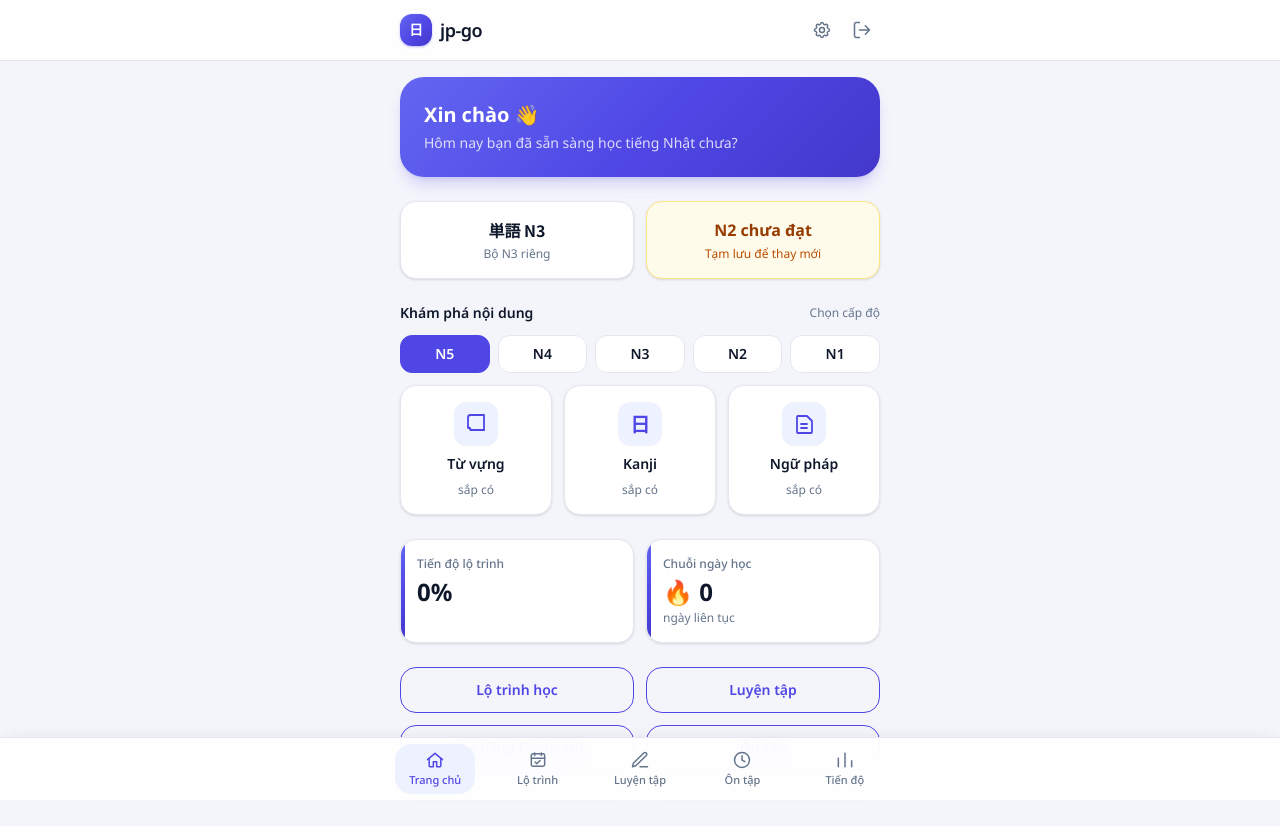
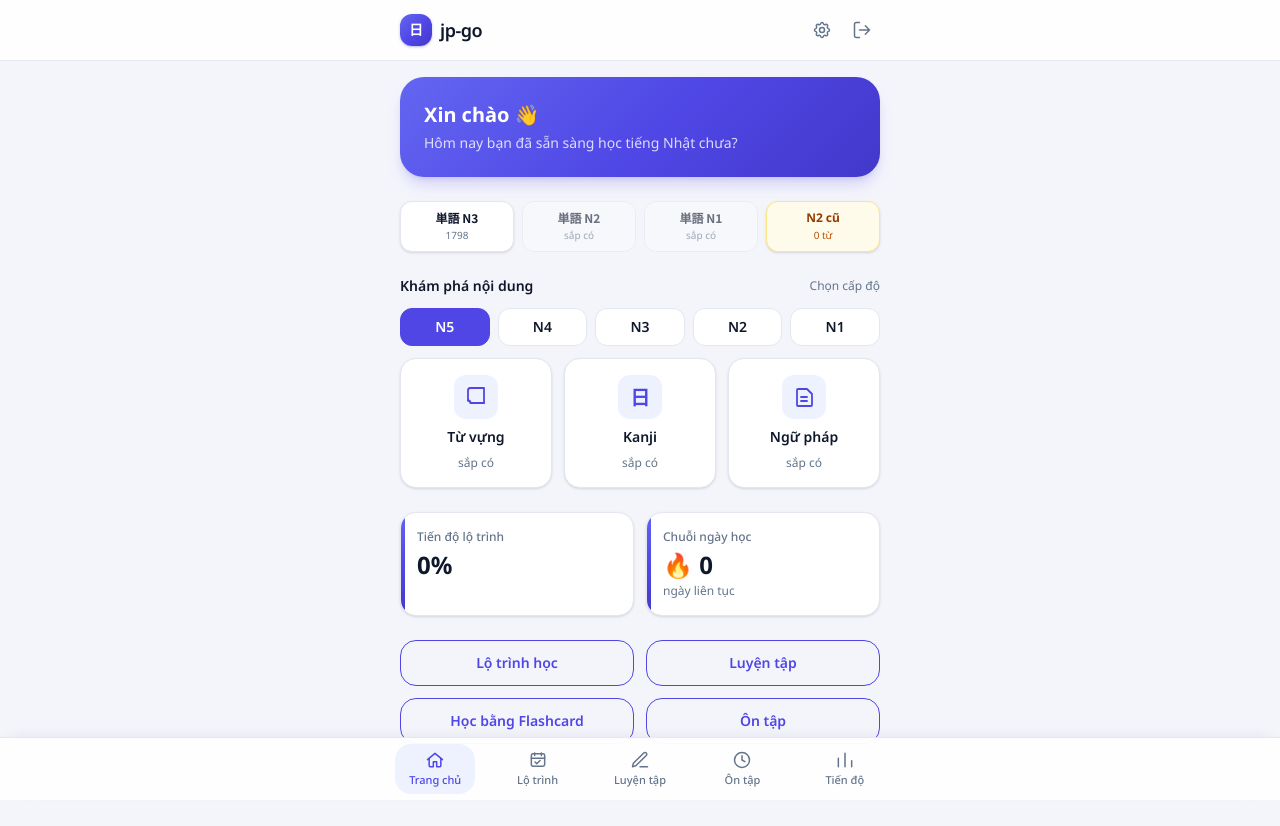
Before and after one commit to cuongluv92/jp-go, a Next.js app: page / in a window 1280 px wide. Shown: the top 826 px of the page. Built offline with nearby package versions, Linux system fonts and the light colour scheme; no server answers; the database is empty.

Commit message:
fix: compact separate Tango/legacy shortcuts and clean N3/N2 slots

```diff
--- a/app/page.tsx
+++ b/app/page.tsx
@@ -11,6 +11,7 @@ import { getDueGrammarForReview, getGrammarLevelCounts } from "@/lib/data/gramma
 import { getDueKanjiForReview, getKanjiLevelCounts } from "@/lib/data/kanji-service";
 import { getDueReviewSchedules } from "@/lib/data/review-service";
 import { getStudyPlanDays, listActiveStudyPlans, type StudyDayRow, type StudyPlanRow } from "@/lib/data/study-plan-service";
+import { getVocabularyCollection } from "@/lib/data/vocabulary-collections";
 import { useVocabulary } from "@/lib/data/vocabulary-context";
 import { createClient } from "@/lib/supabase/client";
 import { computeStreak } from "@/lib/study-plan";
@@ -26,15 +27,6 @@ interface HomeCachedData {
   dueCount: number;
 }
 
-/**
- * Trang chủ chỉ còn vai trò tổng quan + điều hướng (mục lớn Từ vựng/Kanji/
- * Ngữ pháp, thống kê tiến độ) — việc quản lý lộ trình thật sự ("Hôm nay học
- * gì", đánh dấu hoàn thành, đổi tên/dừng lộ trình...) nằm ở trang riêng
- * `/plan`. Thẻ "Tiến độ lộ trình" ở đây gộp TẤT CẢ lộ trình đang chạy song
- * song (nếu có nhiều), không chỉ 1 lộ trình. Khi có mục đến hạn ôn tập,
- * banner ở đầu trang nổi bật lên ngay để Trang chủ thực sự là nơi mở ra
- * mọi thứ cần làm hôm nay, không chỉ là màn hình tĩnh.
- */
 export default function HomePage() {
   const { words, archivedWords } = useVocabulary();
   const cached = getCached<HomeCachedData>(HOME_CACHE_KEY);
@@ -98,7 +90,11 @@ export default function HomePage() {
   const planProgressPercent = days.length > 0 ? Math.round((completedDays.length / days.length) * 100) : 0;
   const streak = computeStreak(completedDays.map((d) => d.completed_at as string));
 
-  const vocabCountForLevel = (selectedLevel === "N2" ? archivedWords : words).filter((w) => w.jlpt === selectedLevel && !w.isHidden).length;
+  const vocabCountForLevel = words.filter(
+    (w) => w.jlpt === selectedLevel && !w.isHidden && getVocabularyCollection(w) === "current",
+  ).length;
+  const tangoN3Count = words.filter((w) => !w.isHidden && getVocabularyCollection(w) === "tango-n3").length;
+  const oldN2VocabCount = archivedWords.filter((w) => !w.isHidden).length;
   const kanjiCountForLevel = kanjiCounts?.[selectedLevel] ?? 0;
   const grammarCountForLevel = grammarCounts?.[selectedLevel] ?? 0;
 
@@ -108,30 +104,29 @@ export default function HomePage() {
         <h1 className="text-xl font-bold">Xin chào 👋</h1>
         <p className="mt-1 text-sm text-white/80">Hôm nay bạn đã sẵn sàng học tiếng Nhật chưa?</p>
         {dueCount > 0 && (
-          <Link
-            href="/review"
-            className="mt-3 flex items-center justify-between gap-2 rounded-xl bg-white/15 px-3.5 py-2.5 text-sm font-semibold transition active:scale-[0.98]"
-          >
+          <Link href="/review" className="mt-3 flex items-center justify-between gap-2 rounded-xl bg-white/15 px-3.5 py-2.5 text-sm font-semibold transition active:scale-[0.98]">
             <span>🔔 {dueCount} mục đang đến hạn ôn tập</span>
             <span className="text-xs">Ôn ngay →</span>
           </Link>
         )}
       </section>
 
-      <section className="grid grid-cols-2 gap-3">
-        <Link
-          href="/vocabulary?collection=tango-n3"
-          className="rounded-2xl border border-border bg-surface px-4 py-4 text-center shadow-sm"
-        >
-          <span className="font-jp block text-base font-bold">単語 N3</span>
-          <span className="mt-1 block text-xs text-muted">Bộ N3 riêng</span>
+      <section className="grid grid-cols-4 gap-2">
+        <Link href="/vocabulary?collection=tango-n3" className="rounded-xl border border-border bg-surface px-2 py-2 text-center shadow-sm">
+          <span className="font-jp block text-xs font-bold">単語 N3</span>
+          <span className="mt-0.5 block text-[10px] text-muted">{tangoN3Count}</span>
         </Link>
-        <Link
-          href="/vocabulary?collection=n2-chua-dat"
-          className="rounded-2xl border border-amber-200 bg-amber-50 px-4 py-4 text-center shadow-sm"
-        >
-          <span className="block text-base font-bold text-amber-800">N2 chưa đạt</span>
-          <span className="mt-1 block text-xs text-amber-700">Tạm lưu để thay mới</span>
+        <div className="rounded-xl border border-border bg-slate-50 px-2 py-2 text-center opacity-60">
+          <span className="font-jp block text-xs font-bold">単語 N2</span>
+          <span className="mt-0.5 block text-[10px] text-muted">sắp có</span>
+        </div>
+        <div className="rounded-xl border border-border bg-slate-50 px-2 py-2 text-center opacity-60">
+          <span className="font-jp block text-xs font-bold">単語 N1</span>
+          <span className="mt-0.5 block text-[10px] text-muted">sắp có</span>
+        </div>
+        <Link href="/n2-legacy" className="rounded-xl border border-amber-200 bg-amber-50 px-2 py-2 text-center shadow-sm">
+          <span className="block text-xs font-bold text-amber-800">N2 cũ</span>
+          <span className="mt-0.5 block text-[10px] text-amber-700">{oldN2VocabCount} từ</span>
         </Link>
       </section>
 
@@ -155,34 +150,12 @@ export default function HomePage() {
       </section>
 
       <section className="grid grid-cols-2 gap-3">
-        <Link
-          href="/plan"
-          className="flex items-center justify-center rounded-2xl border border-accent px-4 py-3 text-center text-sm font-semibold text-accent transition active:scale-[0.98]"
-        >
-          Lộ trình học
-        </Link>
-        <Link
-          href="/practice"
-          className="flex items-center justify-center rounded-2xl border border-accent px-4 py-3 text-center text-sm font-semibold text-accent transition active:scale-[0.98]"
-        >
-          Luyện tập
-        </Link>
-        <Link
-          href="/flashcards"
-          className="flex items-center justify-center rounded-2xl border border-accent px-4 py-3 text-center text-sm font-semibold text-accent transition active:scale-[0.98]"
-        >
-          Học bằng Flashcard
-        </Link>
-        <Link
-          href="/review"
-          className="relative flex items-center justify-center rounded-2xl border border-accent px-4 py-3 text-center text-sm font-semibold text-accent transition active:scale-[0.98]"
-        >
+        <Link href="/plan" className="flex items-center justify-center rounded-2xl border border-accent px-4 py-3 text-center text-sm font-semibold text-accent transition active:scale-[0.98]">Lộ trình học</Link>
+        <Link href="/practice" className="flex items-center justify-center rounded-2xl border border-accent px-4 py-3 text-center text-sm font-semibold text-accent transition active:scale-[0.98]">Luyện tập</Link>
+        <Link href="/flashcards" className="flex items-center justify-center rounded-2xl border border-accent px-4 py-3 text-center text-sm font-semibold text-accent transition active:scale-[0.98]">Học bằng Flashcard</Link>
+        <Link href="/review" className="relative flex items-center justify-center rounded-2xl border border-accent px-4 py-3 text-center text-sm font-semibold text-accent transition active:scale-[0.98]">
           Ôn tập
-          {dueCount > 0 && (
-            <span className="absolute -top-1.5 -right-1.5 flex h-5 min-w-5 items-center justify-center rounded-full bg-accent px-1 text-[10px] font-bold text-accent-foreground">
-              {dueCount}
-            </span>
-          )}
+          {dueCount > 0 && <span className="absolute -top-1.5 -right-1.5 flex h-5 min-w-5 items-center justify-center rounded-full bg-accent px-1 text-[10px] font-bold text-accent-foreground">{dueCount}</span>}
         </Link>
       </section>
     </div>
```
